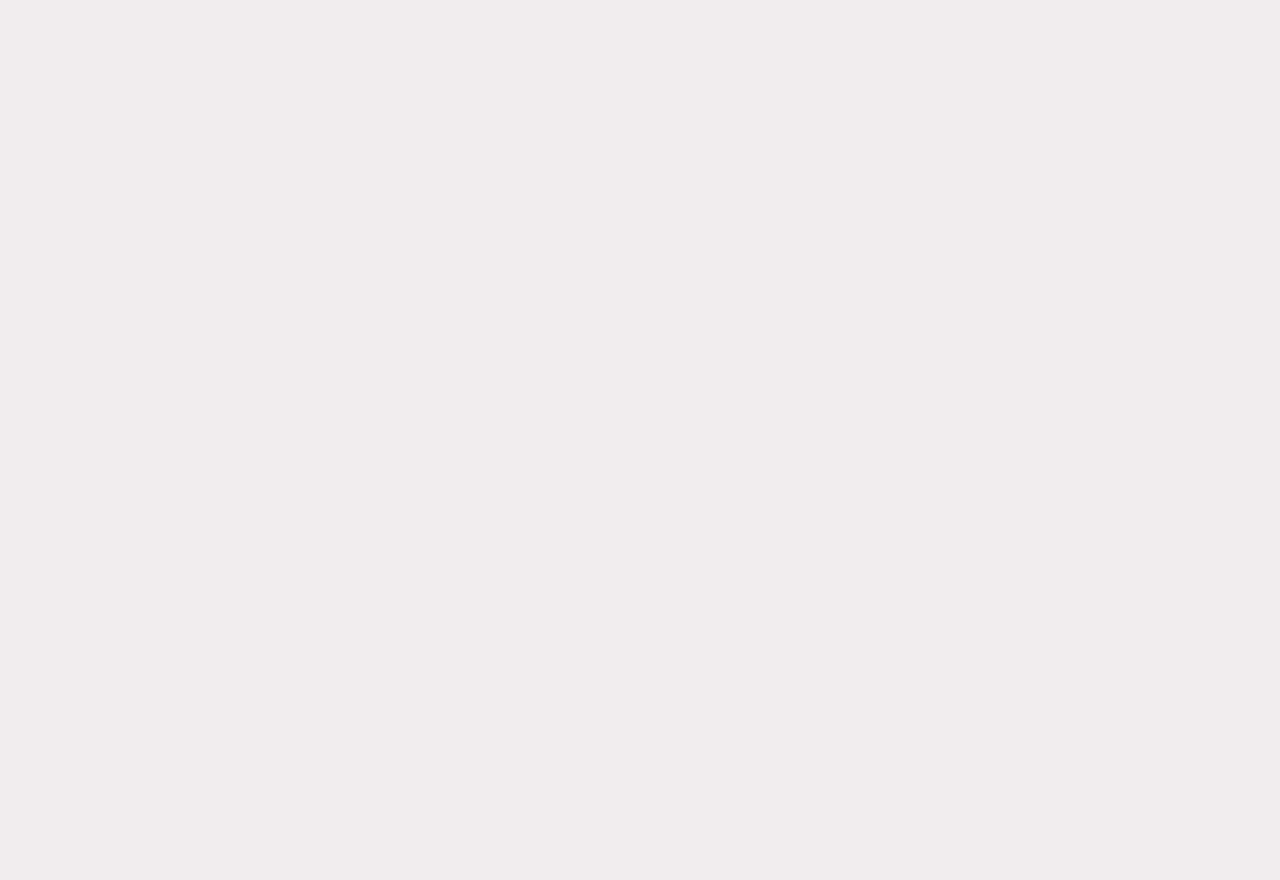
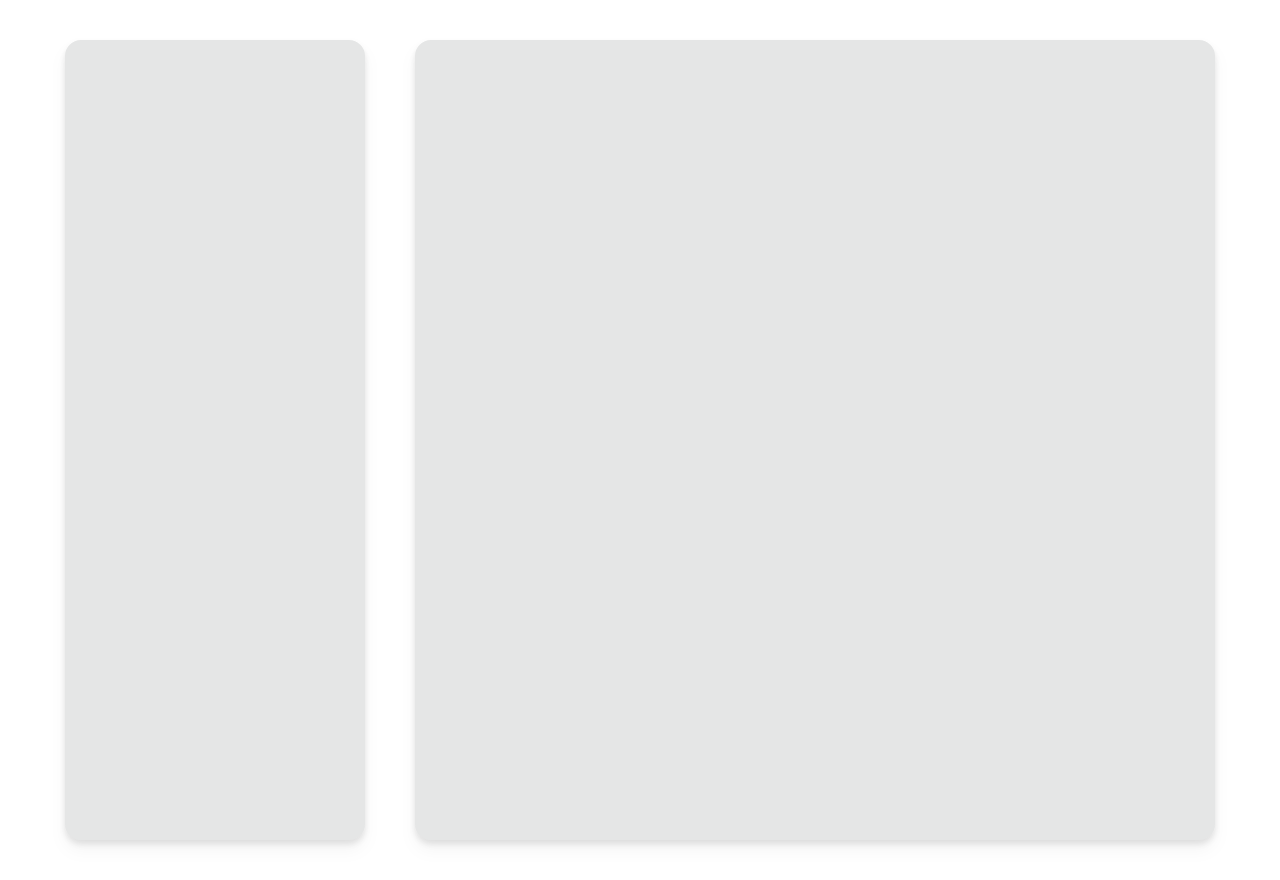
Before and after one commit to ismailcakici/turkce-sozluk-web, a React (Create React App) app: page / in a window 1280 px wide. Before the commit the page ends 800 px from the top, so only its background shows below. Built offline with nearby package versions, Linux system fonts and the light colour scheme.

Commit message:
main layout implemented

```diff
--- a/src/App.tsx
+++ b/src/App.tsx
@@ -1,7 +1,14 @@
 import React from "react";
+import Content from "./layout/content/Content";
+import Main from "./layout/main/Main";
 
 function App() {
-  return <div className=""></div>;
+  return (
+    <div className="w-full min-h-screen flex flex-col-reverse lg:flex-row items-center justify-around p-3 lg:p-10 transform transition-all">
+      <Content />
+      <Main />
+    </div>
+  );
 }
 
 export default App;
--- /dev/null
+++ b/src/layout/content/Content.tsx
@@ -0,0 +1,9 @@
+import React from "react";
+
+const Content: React.FC = () => {
+  return (
+    <div className="w-full lg:w-3/12 bg-base-300 drop-shadow-lg min-h-screen rounded-box mt-5 lg:mt-0 transform transition-all"></div>
+  );
+};
+
+export default Content;
--- /dev/null
+++ b/src/layout/main/Main.tsx
@@ -0,0 +1,9 @@
+import React from "react";
+
+const Main: React.FC = () => {
+  return (
+    <div className="w-full lg:w-4/6 bg-base-300 drop-shadow-lg min-h-screen rounded-box transform transition-all"></div>
+  );
+};
+
+export default Main;
--- a/tailwind.config.js
+++ b/tailwind.config.js
@@ -7,46 +7,11 @@ module.exports = {
       colors: {
         primary: '#D51C24',
         secondary: '#0F7A74',
-        gray: {
-          100: '#E8DEDF',
-          200: '#CFC1C1',
-          300: '#B09A9C',
-          400: '#9F8284',
-          500: '#806667',
-          600: '#4B3B3C',
-        },
-        background: '#F1EDEE',
       },
     },
   },
   daisyui: {
-    themes: [
-      {
-        light: {
-          primary: '#D51C24',
-          secondary: '#0F7A74',
-          'primary-light': '#FEF8F8',
-          'primary-dark': '#D51C24',
-          neutral: '#806667',
-          'base-100': '#F1EDEE',
-          info: '#CFC1C1',
-          success: '#0F7A74',
-          warning: '#B09A9C',
-          error: '#D51C24',
-        },
-        dark: {
-          primary: '#D51C24',
-          secondary: '#0F7A74',
-          'primary-light': '#FEF8F8',
-          neutral: '#4B3B3C',
-          'base-100': '#1f2937',
-          info: '#9F8284',
-          success: '#0F7A74',
-          warning: '#806667',
-          error: '#F04F57',
-        },
-      },
-    ],
+    themes: ["light", "dark"],
   },
   plugins: [require('daisyui')],
 }
```
